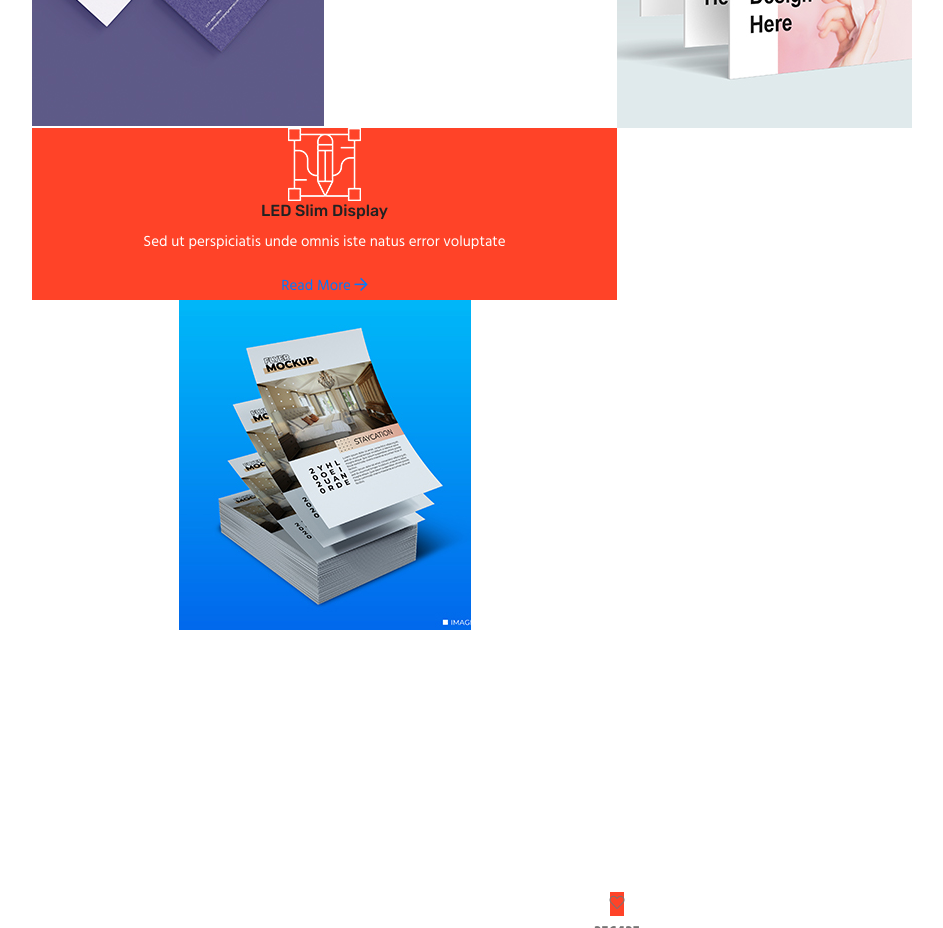
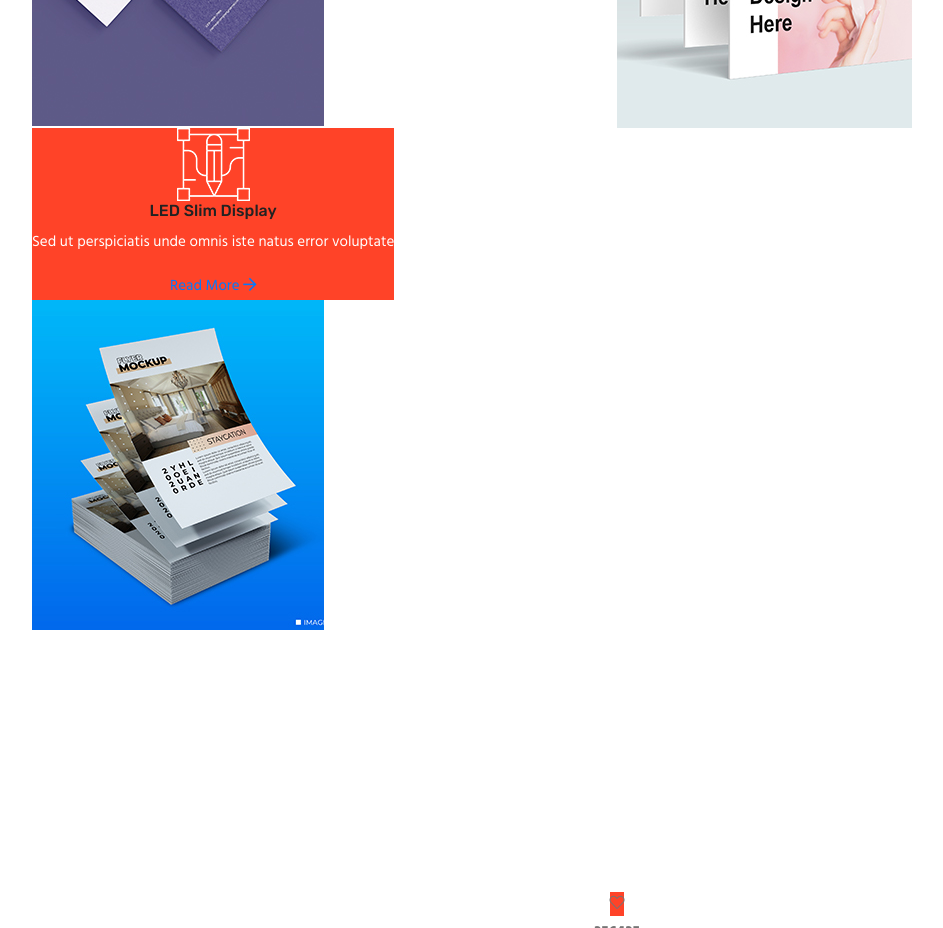
Before and after one commit to Blue-priint/BluePriint, a plain HTML site: page index.html in a window 1280 px wide. Shown: the part 4800-5728 px from the top of the page, without its empty margins (23-966 px from the left). Drawn offline with Linux system fonts and the light colour scheme; some packages are replaced by stand-ins of ours; files that its build step writes are made by us from their sources; files whose address does not match are found by name.

Commit message:
Update index.html

```diff
--- a/index.html
+++ b/index.html
@@ -713,7 +713,7 @@
 						</div>
 					</div>
 
-					<div class="col-lg-6 col-md-12 col-sm-12 col-xs-12 wow fadeIn" data-wow-delay=".5s" style="text-align:center">
+					<div class=" wow fadeIn" data-wow-delay=".5s" >
 						<div class="service_split clearfix">
 							<div class="item_content">
 								<div class="service_boxed bg_default_orange text-center text-white">
```
